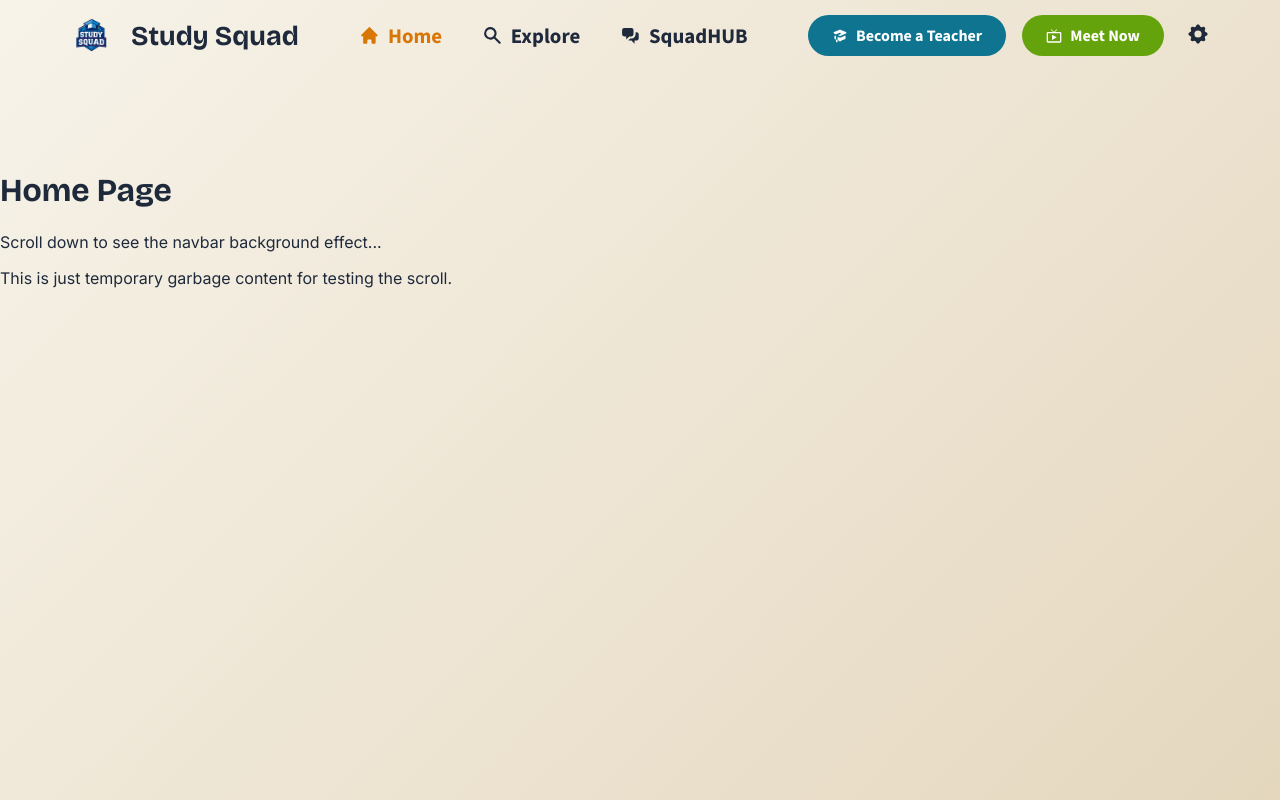
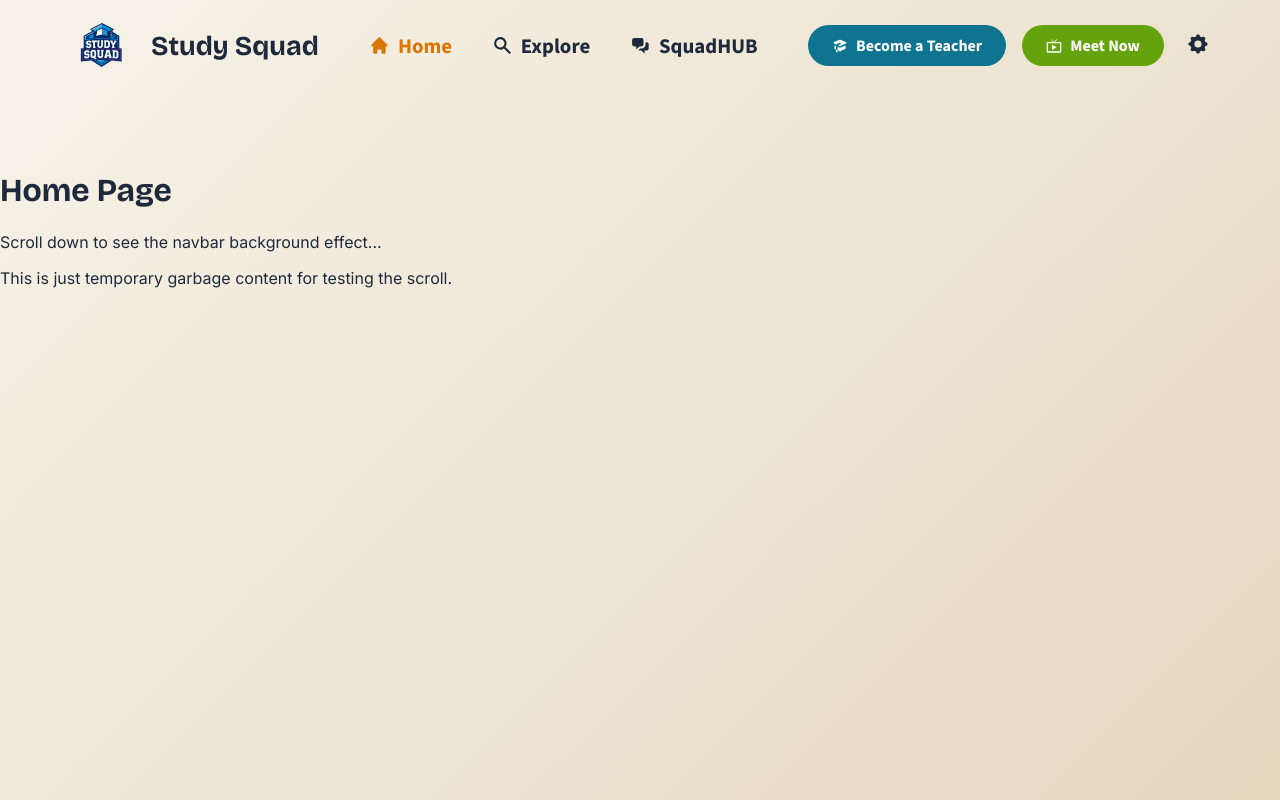
Before and after one commit to Khaled-J7/Study-Squad, a React (Vite) app in the folder frontend/: page / in a window 1280 px wide. Shown: the top 800 px of the page. Built offline with nearby package versions, Linux system fonts and the light colour scheme.

Commit message:
update: Small update in navbar

```diff
--- a/frontend/src/components/Navbar.css
+++ b/frontend/src/components/Navbar.css
@@ -43,8 +43,8 @@
 }
 
 .navbar-brand img {
-  width: 55px;
-  height: 55px;
+  width: 75px;
+  height: 75px;
   margin-right: 0.75rem;
 }
 
```
